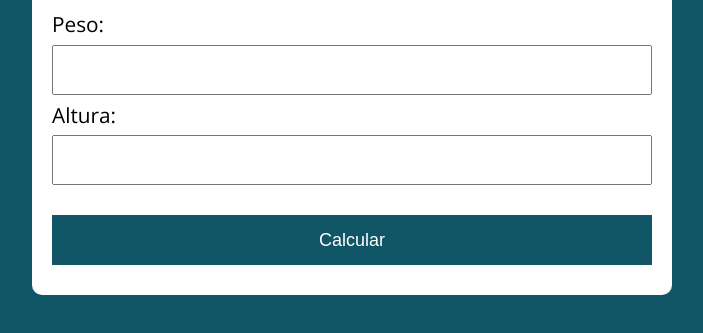
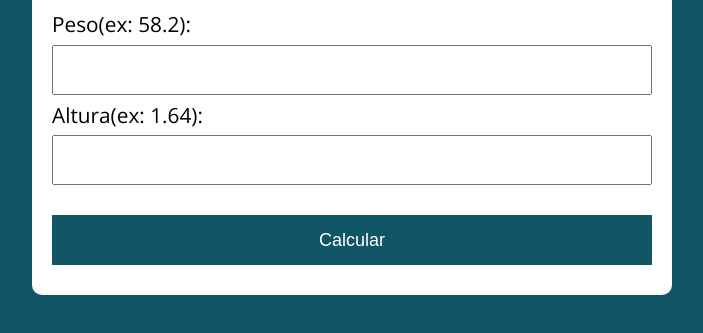
Before and after one commit to LiedsonSales/BMI-calculation, a plain HTML site: page index.html in a window 1280 px wide. Shown: the part 527-860 px from the top of the page, without its empty margins (288-991 px from the left). Drawn offline with nearby package versions, Linux system fonts and the light colour scheme.

Commit message:
add value for weight and height

```diff
--- a/index.html
+++ b/index.html
@@ -40,10 +40,10 @@
         <form action="" class="form" method="get">
             <h1>Calcule seu IMC</h1>
 
-            <label for="weight">Peso:</label>
+            <label for="weight">Peso(ex: 58.2):</label>
             <input type="text" class="weight">
 
-            <label for="height">Altura:</label>
+            <label for="height">Altura(ex: 1.64):</label>
             <input type="text" class="height">
 
             <button>Calcular</button>
```
